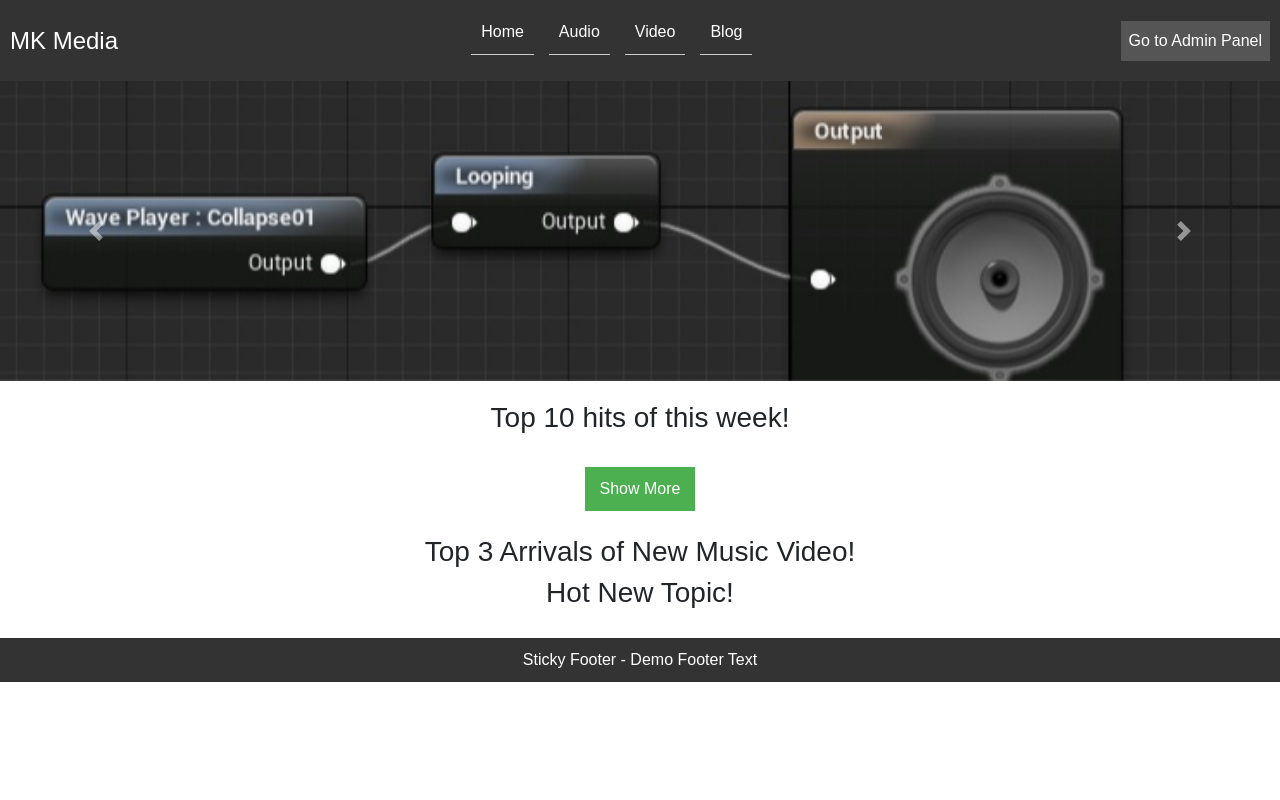
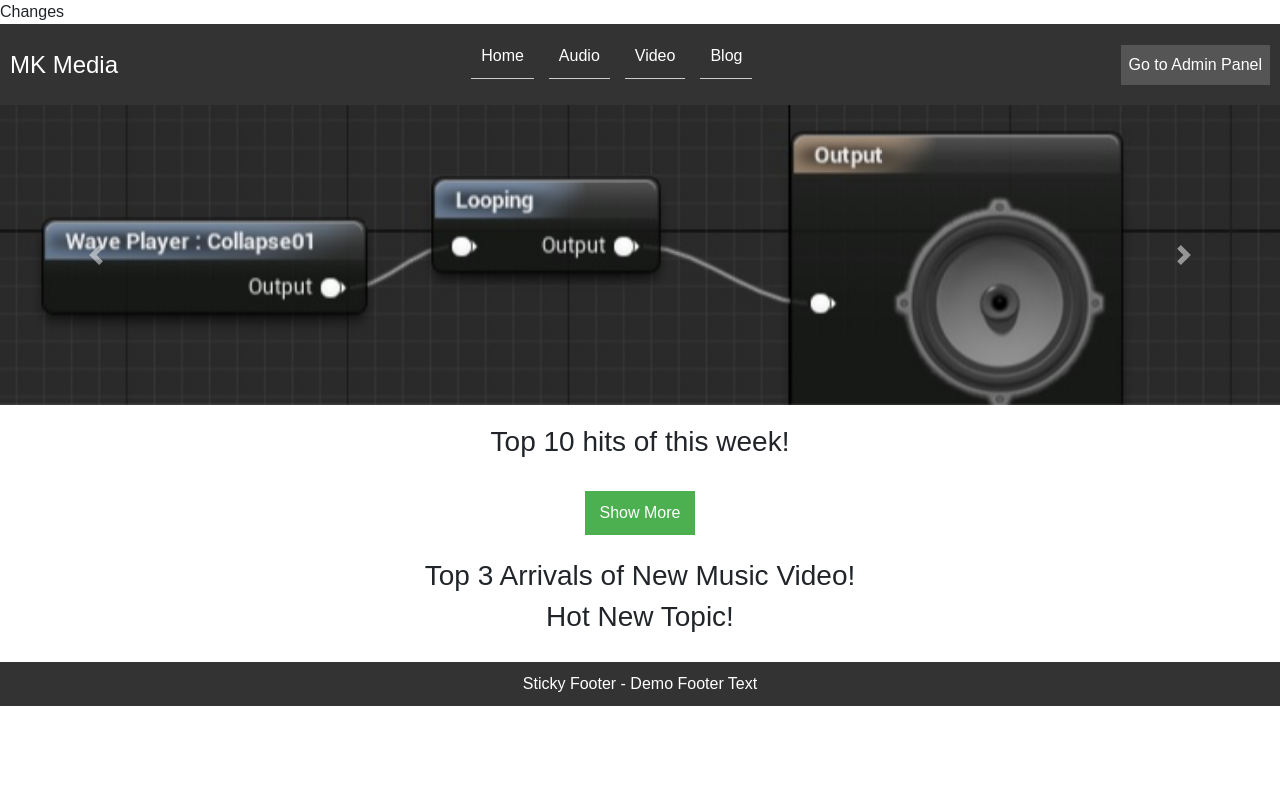
Before and after one commit to KM-Mozammel/MKMedia-V2, a PHP site: page /index.php in a window 1280 px wide. Run offline with PHP 8.4, Linux system fonts and the light colour scheme; data that the repository does not hold is empty; some libraries are stand-ins or nearby versions.

Commit message:
Front-end Completed

```diff
--- a/index.php
+++ b/index.php
@@ -1,4 +1,5 @@
 <?php
+echo "Changes";
 session_start();
 
 // Defining the root path of all the files;
```
